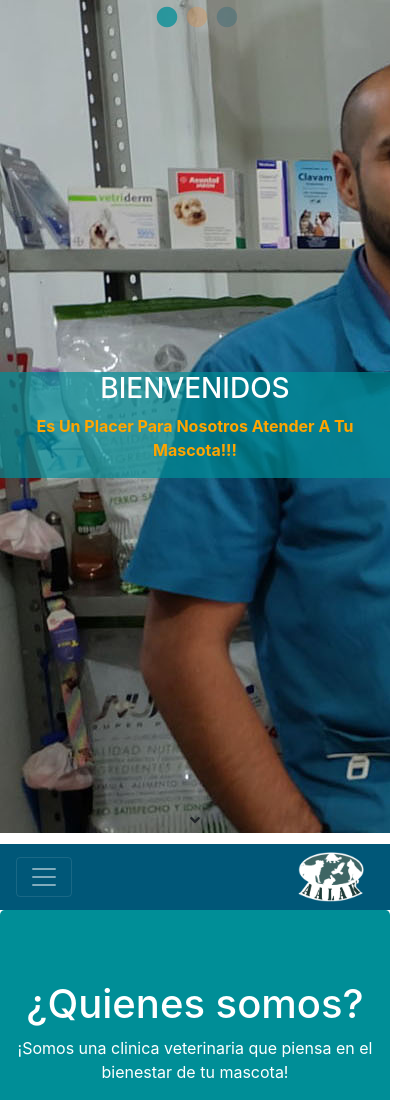
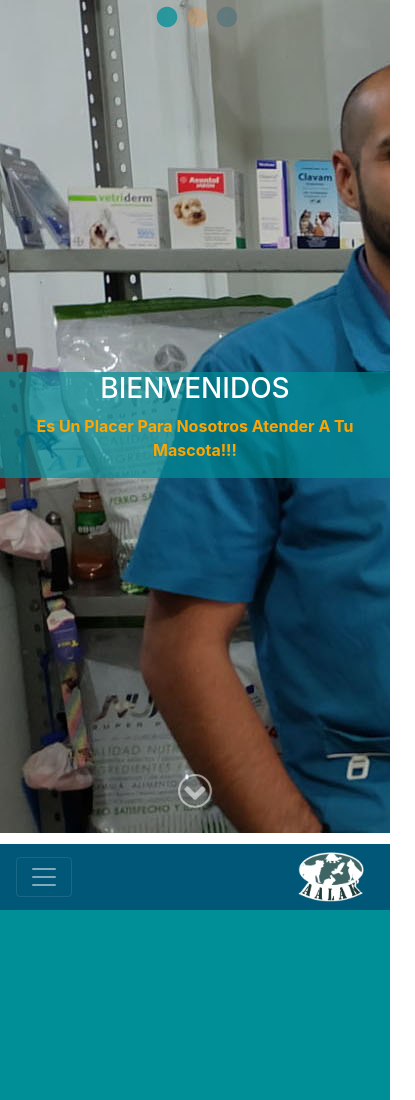
Before and after one commit to vg023/aalakvet, a plain HTML site: page alaakvet/index.html in a window 390 px wide. Shown: the top 1100 px of the page, 415 px wide, since content can reach past the window. Drawn offline with nearby package versions, Linux system fonts and the light colour scheme; files whose address does not match are found by name.

Commit message:
finalizacion slider
se finalizo la implementacion del slider en resoluciones desktop y mobile

se ajusto el tamaño de la seccion #seccion1para que fuera a pantalla completa

```diff
--- a/alaakvet/css/style2.scss
+++ b/alaakvet/css/style2.scss
@@ -4,6 +4,7 @@ $azul : #005778;
 body {
 	.slider-wrap{
 		position: relative;
+		overflow-x: hidden;
 		.slider{
 			margin-bottom: 0;
 			.slick-dots{
@@ -64,7 +65,30 @@ body {
     	bottom: 0;
   	  left: 50%;
     	transform: translate(-50%, -50%);
+			border: 1px solid white;
+			border-radius: 100%;
+			width: 1rem;
+			height: 1rem;
+			line-height: 1rem;
+			text-align: center;
 			.fa-angle-down{
+				color: white;
+				font-size: 1rem;
+			}
+		}
+	}
+	#section1{
+		height: 100vh;
+		display: flex;
+		justify-content: center;
+		align-items: center;
+		background: $verde;
+		.jumbotron{
+			h1{
+				font-size: 3rem;
+			}
+			p{
+				font-size: 2rem;
 			}
 		}
 	}
@@ -150,6 +174,5 @@ div {
 	border-bottom-color: #0091A0;
 }
 .container-fluid{
-  background-attachment: fixed !important;
-  background-size: 600px !important;
+
 }
--- a/alaakvet/index.html
+++ b/alaakvet/index.html
@@ -102,7 +102,7 @@
 
     <!-- FIN DE SLIDER -->
 
-    <nav class="navbar navbar-expand-md navbar-dark sticky-top" style="background-color: #005778;">
+    <nav class="navbar navbar-expand-md navbar-dark sticky-top" id="barra" style="background-color: #005778;">
       <button class="navbar-toggler navbar-toggler-right" type="button" data-toggle="collapse" data-target="#collapsibleNavbar">
         <span class="navbar-toggler-icon"></span>
       </button>
@@ -129,7 +129,7 @@
       </div>
     </nav>
     <div id="section1" class="container-fluid" style="padding: 0;">
-      <div class="jumbotron text-center" style="padding-top:70px;padding-bottom:70px; background-color:#008E97; color:#fff;" >
+      <div class="jumbotron text-center" style="background-color:#008E97; color:#fff;" >
             <h1>¿Quienes somos?</h1>
             <p>¡Somos una clinica veterinaria que piensa en el bienestar de tu mascota!</p>
       </div>
--- a/alaakvet/js/slick.js
+++ b/alaakvet/js/slick.js
@@ -6,11 +6,7 @@ $(document).ready(function(e){
       autoplaySpeed:7000,
       dots: true,
       arrows: true,
+      pauseOnHover:false,
       fade:true
     });
-    $('.slider').on('click', function(event, slick, direction){
-
-  // left
 });
-
-});
--- a/alaakvet/js/tween.js
+++ b/alaakvet/js/tween.js
@@ -2,8 +2,11 @@ $(document).ready(function(e){
     var $sliderWrap = $('.slider-wrap');
     var $sliderImg = $('.img-slide-main');
     var $slider = $('.slidermask');
+    var $flecha =('.icono-down');
+    var $cuerpo = ('html,body');
     TweenLite.set($sliderWrap,{opacity:0,x:200,y:-200});
     TweenLite.set($slider, {opacity:0, x:-100, y:-100});
+    TweenLite.set($flecha, {opacity:0});
       var tl = new TimelineLite();
       tl
         .to($sliderWrap,5,{opacity:1,x:0,y:0})
@@ -11,6 +14,33 @@ $(document).ready(function(e){
         .to($slider,1,{x:0},2)
         .to($slider,1,{y:-50},3)
         .to($slider,1.5,{ease:Bounce.easeOut, y:0});
+        TweenLite.delayedCall(6,flecha);
+        function flecha() {
+        var tween = TweenMax.fromTo($flecha, 2,
+     		  {
+     			 scale: 1,
+         	 bottom: 20
+       	  },
+     		  {
+           opacity:1,
+     			 scale: 3,
+         	 bottom: 50,
+     	     repeat: -1, /* Aka infinite amount of repeats */
+         	 yoyo: true /* Make it go back and forth */
+     		  });
 
+          $($flecha).on('mouseenter', function(event){
+            tween.pause();
+          });
+          $($flecha).on('mouseleave', function(event){
+            tween.play();
+          });
+
+          $($flecha).on('click', function(event){
+            $('html,body').animate({
+            scrollTop: $('#barra').offset().top},
+            'slow');
+          });
+      }
 
 });
```
Also changed, not shown: alaakvet/css/css/style2.css, style2.css (deleted).
